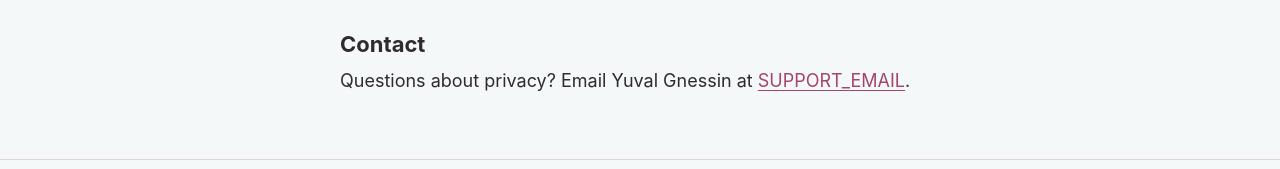
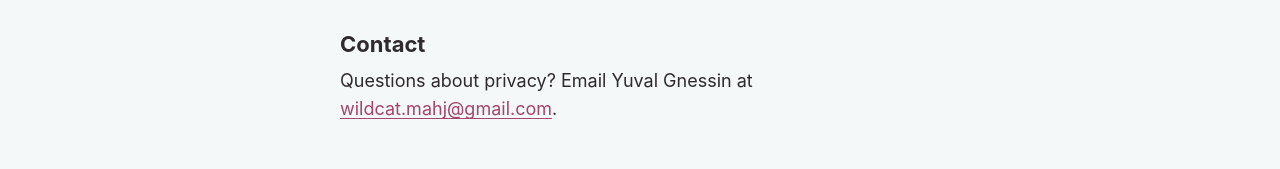
Before and after one commit to ygnessin/wildcat-mahj, a plain HTML site: page privacy.html in a window 1280 px wide. Shown: the part 3422-3591 px from the top of the page. Drawn offline with Linux system fonts and the light colour scheme.

Commit message:
Fill in the support email
Co-Authored-By: Claude Opus 5.5 <noreply@anthropic.com>
Claude-Session: https://claude.ai/code/session_01FD1tHj28rM4bt6Bh5bUKqN

```diff
--- a/privacy.html
+++ b/privacy.html
@@ -172,7 +172,7 @@ footer.site p { margin: 0 0 0.5rem; }
     <p>If this policy changes, we'll update this page and the effective date at the top. If the app ever starts collecting any data, this page will say so before that version is released.</p>
 
     <h2>Contact</h2>
-    <p>Questions about privacy? Email Yuval Gnessin at <a href="mailto:SUPPORT_EMAIL">SUPPORT_EMAIL</a>.</p>
+    <p>Questions about privacy? Email Yuval Gnessin at <a href="mailto:wildcat.mahj@gmail.com">wildcat.mahj@gmail.com</a>.</p>
   </div>
 </main>
 <footer class="site">
```
Also changed, not shown: support.html (+1 -1 lines).
